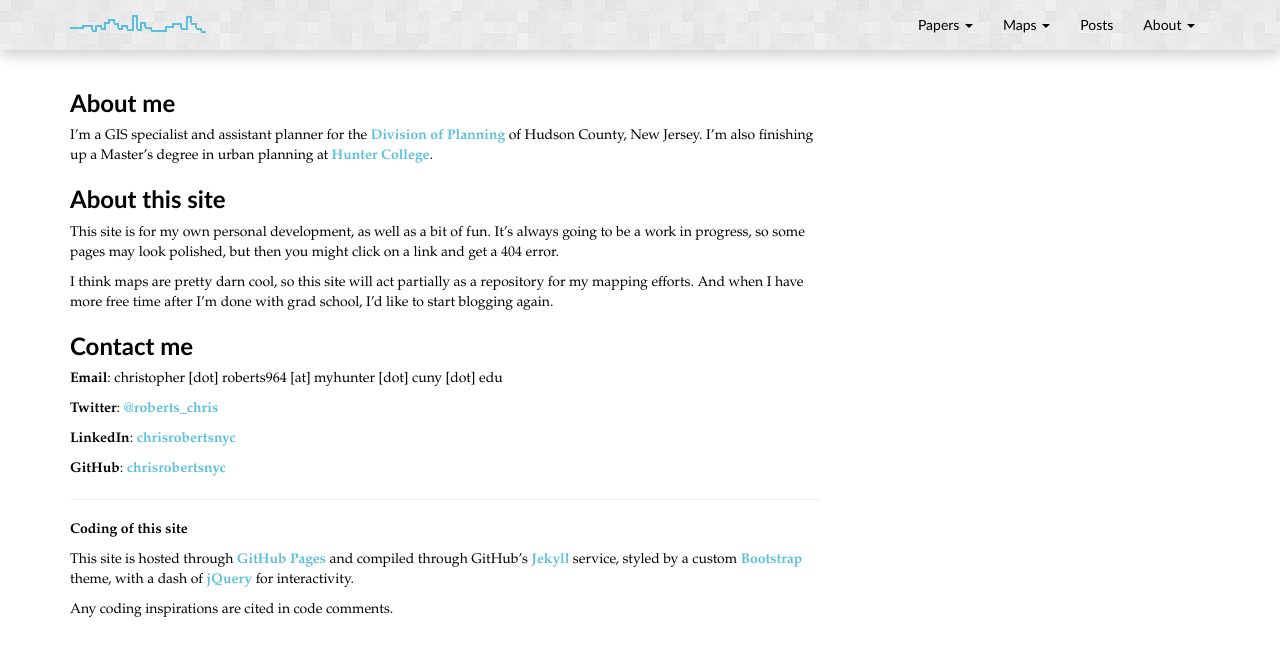
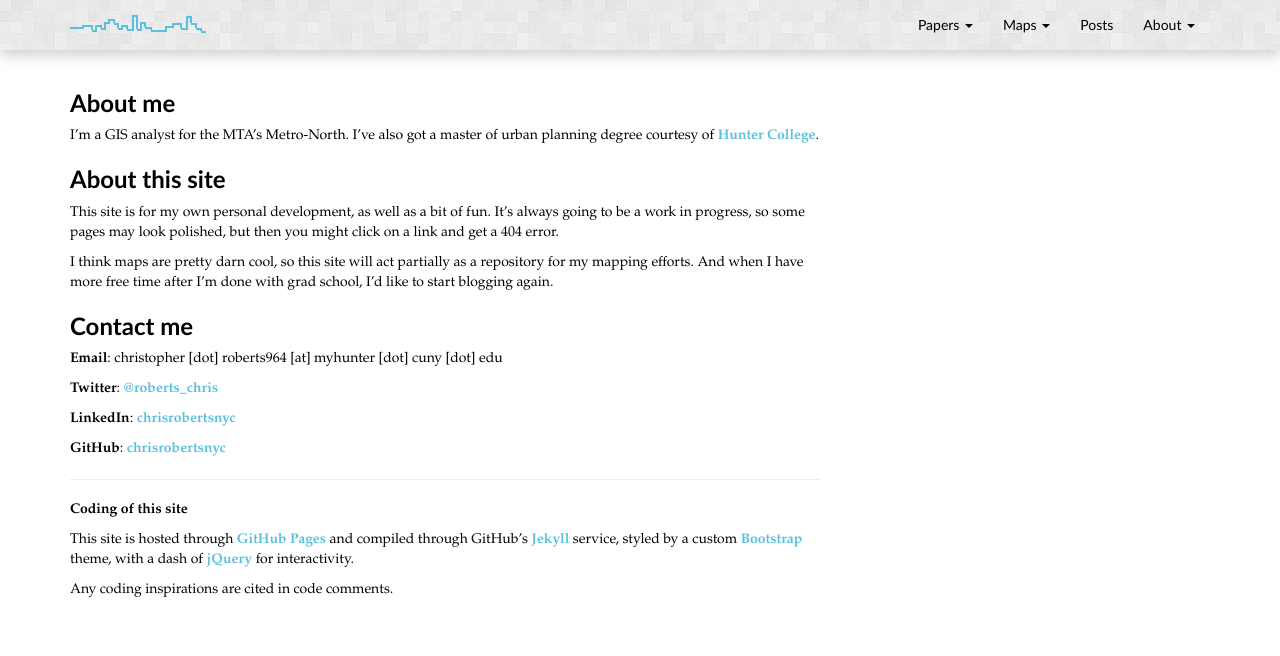
Before and after one commit to chrisrobertsnyc/chrisrobertsnyc.github.io, a Jekyll site: the page built from index.md, in a window 1280 px wide. Shown: the top 656 px of the page. Built offline with Jekyll 4.4.1, drawn with Linux system fonts in a browser that asks for light colours; nearby versions of some CDN libraries.

Commit message:
partial update of website
partial update of website

```diff
--- a/about/cv.html
+++ b/about/cv.html
@@ -19,7 +19,7 @@ title: cv
 		<p>Hunter College</p>
 	</div>
 	<div class="col-md-4 col-xs-6 col-xs-offset-1">
-		<p>Master of Urban Planning, anticipated Fall 2015</p>
+		<p>Master of Urban Planning, Fall 2015</p>
 	</div>
 </div>
 <div class="row">
--- a/index.md
+++ b/index.md
@@ -5,7 +5,7 @@ published: true
 ---
 
 ### About me
-I'm a GIS specialist and assistant planner for the [Division of Planning](http://www.hudsoncountynj.org/about-the-division-of-planning/) of Hudson County, New Jersey. I'm also finishing up a Master's degree in urban planning at [Hunter College](http://hunteruap.org/).
+I'm a GIS analyst for the MTA's Metro-North. I've also got a master of urban planning degree courtesy of [Hunter College](http://hunteruap.org/).
 
 ### About this site
 This site is for my own personal development, as well as a bit of fun. It's always going to be a work in progress, so some pages may look polished, but then you might click on a link and get a 404 error.
```
